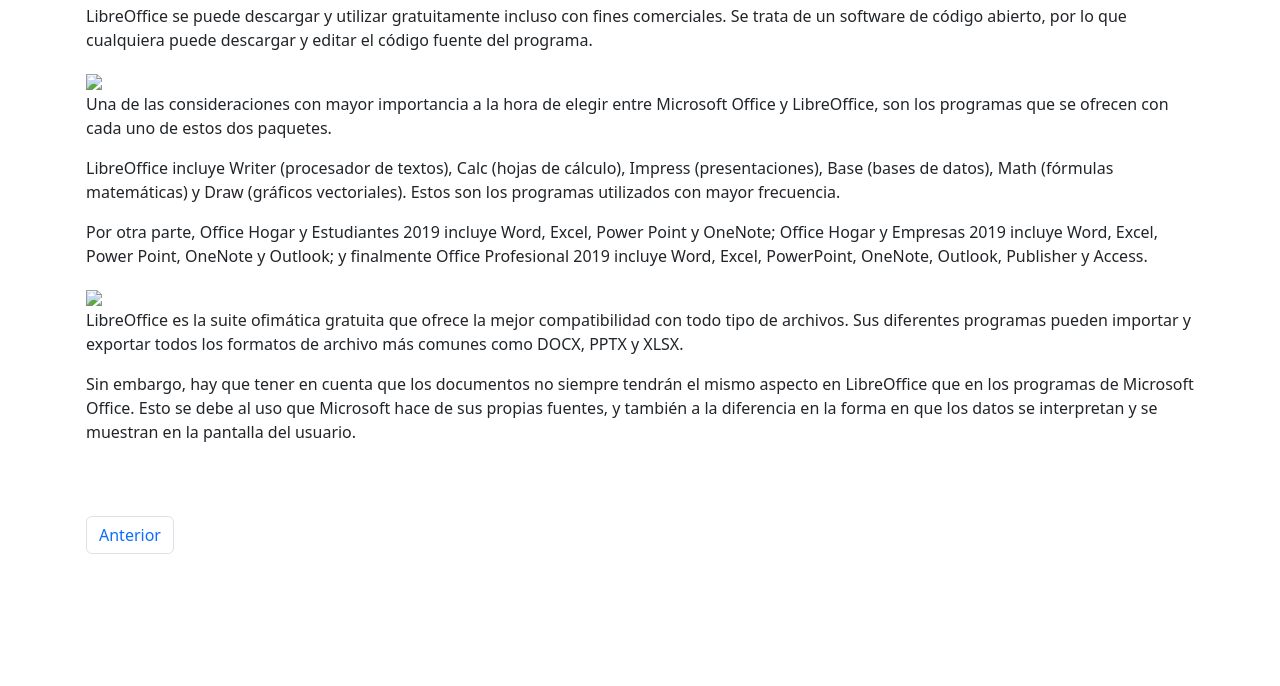
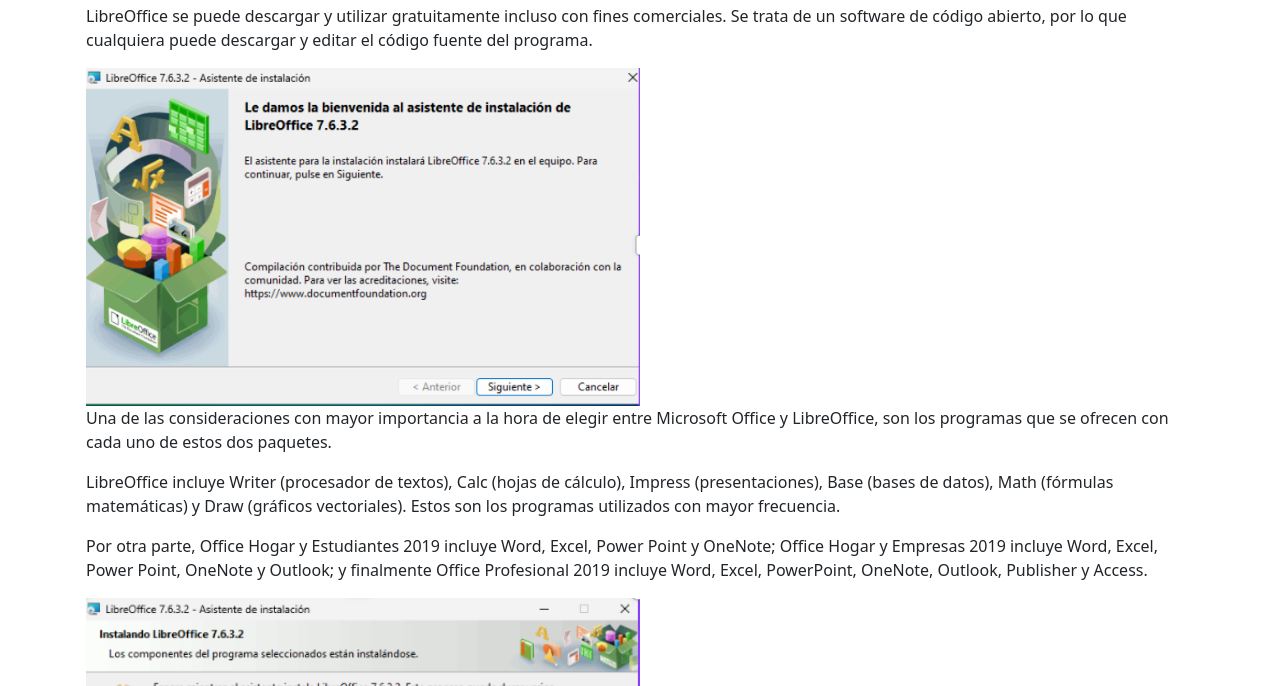
Before and after one commit to JoseExHuM/FHPortfolio, a plain HTML site: page paginas/Software Ofimatico.html in a window 1280 px wide. Shown: the part 114-800 px from the top of the page. Drawn offline with nearby package versions, Linux system fonts and the light colour scheme.

Commit message:
Update Software Ofimatico.html

```diff
--- a/paginas/Software Ofimatico.html
+++ b/paginas/Software Ofimatico.html
@@ -45,7 +45,7 @@
 <div class="container p-3">
   <h2>Diferencias Libre Office vs Microsoft</h2>
   <p>LibreOffice se puede descargar y utilizar gratuitamente incluso con fines comerciales. Se trata de un software de código abierto, por lo que cualquiera puede descargar y editar el código fuente del programa.</p>
-<img src= "Captura de pantalla 2023-12-12 164620.png" style="width:50%">
+<img src= "..\imagenes\Captura de pantalla 2023-12-12 164620.png" style="width:50%">
 
   <p>Una de las consideraciones con mayor importancia a la hora de elegir entre Microsoft Office y LibreOffice, son los programas que se ofrecen con cada uno de estos dos paquetes.</p>
 
@@ -53,7 +53,7 @@
 
 <p>Por otra parte, Office Hogar y Estudiantes 2019 incluye Word, Excel, Power Point y OneNote; Office Hogar y Empresas 2019 incluye Word, Excel, Power Point, OneNote y Outlook; y finalmente Office Profesional 2019 incluye Word, Excel, PowerPoint, OneNote, Outlook, Publisher y Access.</p>
 
-<img src="Captura de pantalla 2023-12-12 164832.png" style="width:50%">
+<img src="..\imagenes\Captura de pantalla 2023-12-12 164832.png" style="width:50%">
 
   <p> LibreOffice es la suite ofimática gratuita que ofrece la mejor compatibilidad con todo tipo de archivos. Sus diferentes programas pueden importar y exportar todos los formatos de archivo más comunes como DOCX, PPTX y XLSX.</p>
 
```
